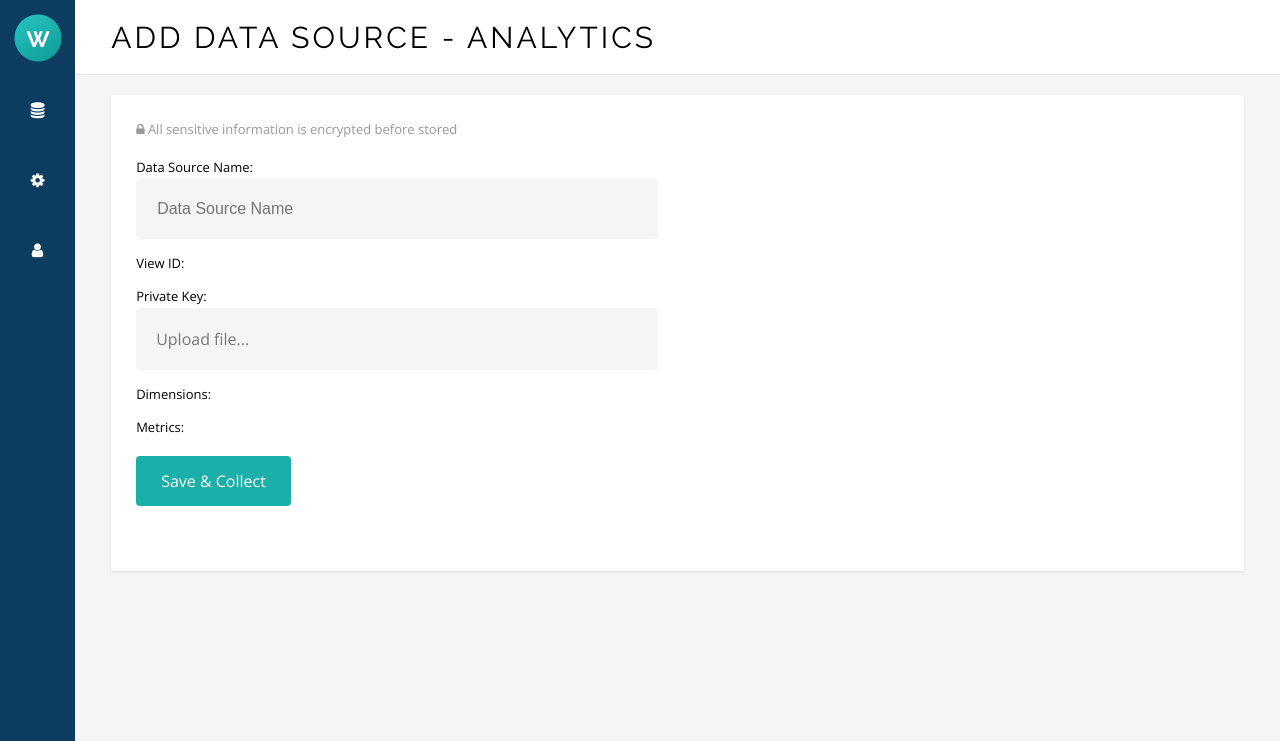
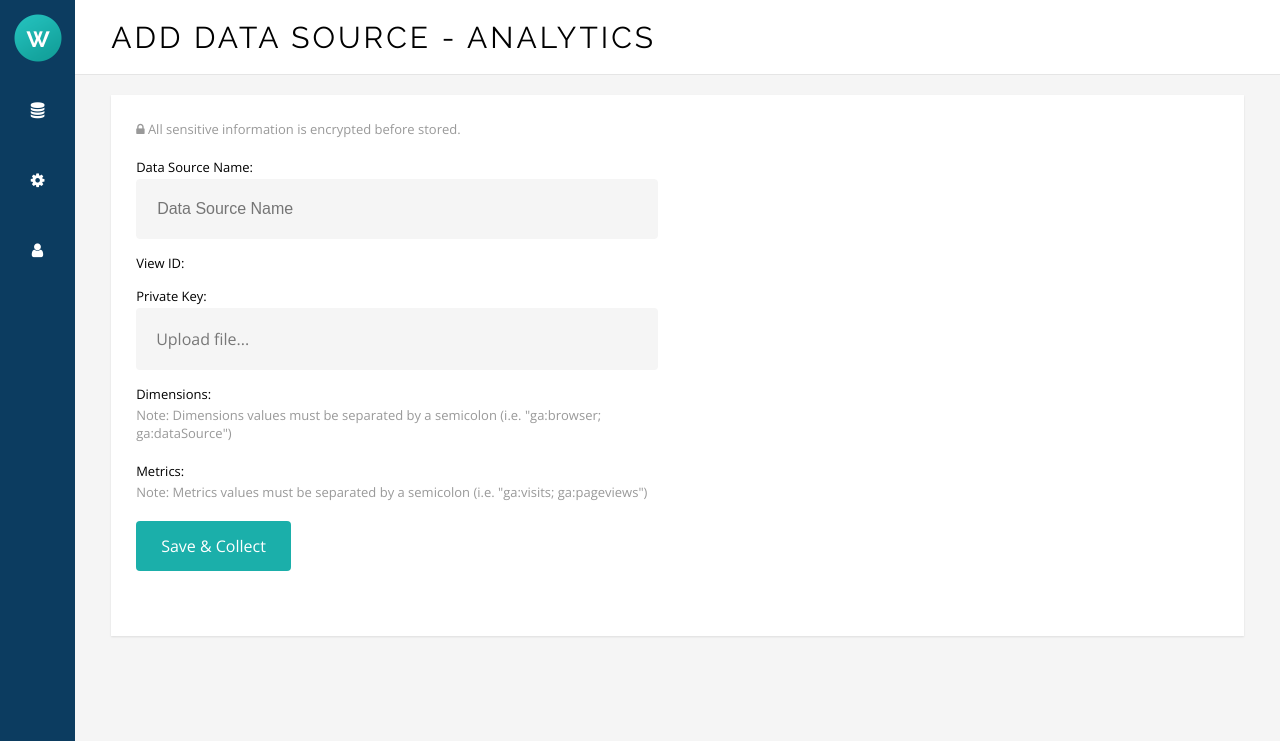
Before and after one commit to devwojtek/py-dmp, a Django app: a page that uses dmp/data_loader/templates/datasource/datasource_forms/analytics.html in a window 1280 px wide. Shown: the top 741 px of the page. Run offline with Django 3.2, Linux system fonts and the light colour scheme; the visitor is signed in with stand-in values (Sample User, id 1); data comes from the database, SQL or seed files in the repository; some libraries are stand-ins or nearby versions.

Commit message:
upd: fix for dimensions and metrics processing, update for ga,spreadsheets templates - display table names and tips

```diff
--- a/dmp/data_loader/models/analytics.py
+++ b/dmp/data_loader/models/analytics.py
@@ -39,14 +39,14 @@
 
     def get_dimensions(self):
         if self.dimensions:
-            dimensions = ['ga:{}'.format(dimension.strip()) for dimension in self.dimensions.split(';')]
+            dimensions = ['{}'.format(dimension.strip()) for dimension in self.dimensions.split(';')]
             return dimensions
         else:
             return None
 
     def get_metrics(self):
         if self.metrics:
-            metrics = ['ga:{}'.format(metrics.strip()) for metrics in self.metrics.split(';')]
+            metrics = ['{}'.format(metrics.strip()) for metrics in self.metrics.split(';')]
             return metrics
         else:
             return None
--- a/dmp/data_loader/templates/datasource/datasource_forms/analytics.html
+++ b/dmp/data_loader/templates/datasource/datasource_forms/analytics.html
@@ -18,7 +18,12 @@
                 <div class="box">
                     <div class="form-note">
                         <span class="fa fa-lock"></span>
-                        All sensitive information is encrypted before stored
+                        All sensitive information is encrypted before stored.
+                        {% if form.instance.pk %}
+                            <br>
+                            <br>
+                            <b>Note:</b> Implied table name for output storage - {{ provider.name }}_{{ request.user.id }}_{{ form.instance.id }}
+                        {% endif %}
                     </div>
                     <div class="row">
                         <div class="col col-50">
@@ -57,6 +62,7 @@
                                         <p class="errors">{{ error }}</p>
                                     {% endfor %}
                                     {{ details_form.dimensions }}
+                                    <div class="form-note">Note: Dimensions values must be separated by a semicolon (i.e. "ga:browser; ga:dataSource")</div>
                                 </div>
                                 <div class="form-row">
                                     <div class="form-label">Metrics:</div>
@@ -64,6 +70,7 @@
                                         <p class="errors">{{ error }}</p>
                                     {% endfor %}
                                     {{ details_form.metrics }}
+                                    <div class="form-note">Note: Metrics values must be separated by a semicolon (i.e. "ga:visits; ga:pageviews")</div>
                                 </div>
                                 <div class="form-buttons">
                                     <a href="javascript:void(0);" onclick="document.getElementById('form-create').submit(); return false;" class="button button-green">{% if form.instance.pk %}Update{% else %}Save & Collect{% endif %}</a>
--- a/dmp/data_loader/templates/datasource/datasource_forms/spreadsheets.html
+++ b/dmp/data_loader/templates/datasource/datasource_forms/spreadsheets.html
@@ -19,6 +19,11 @@
                     <div class="form-note">
                         <span class="fa fa-lock"></span>
                         All sensitive information is encrypted before stored
+                        {% if form.instance.pk %}
+                            <br>
+                            <br>
+                            <b>Note:</b> Implied table name for output storage - {{ provider.name }}_{{ request.user.id }}_{{ form.instance.id }}
+                        {% endif %}
                     </div>
                     <div class="row">
                         <div class="col col-50">
```
